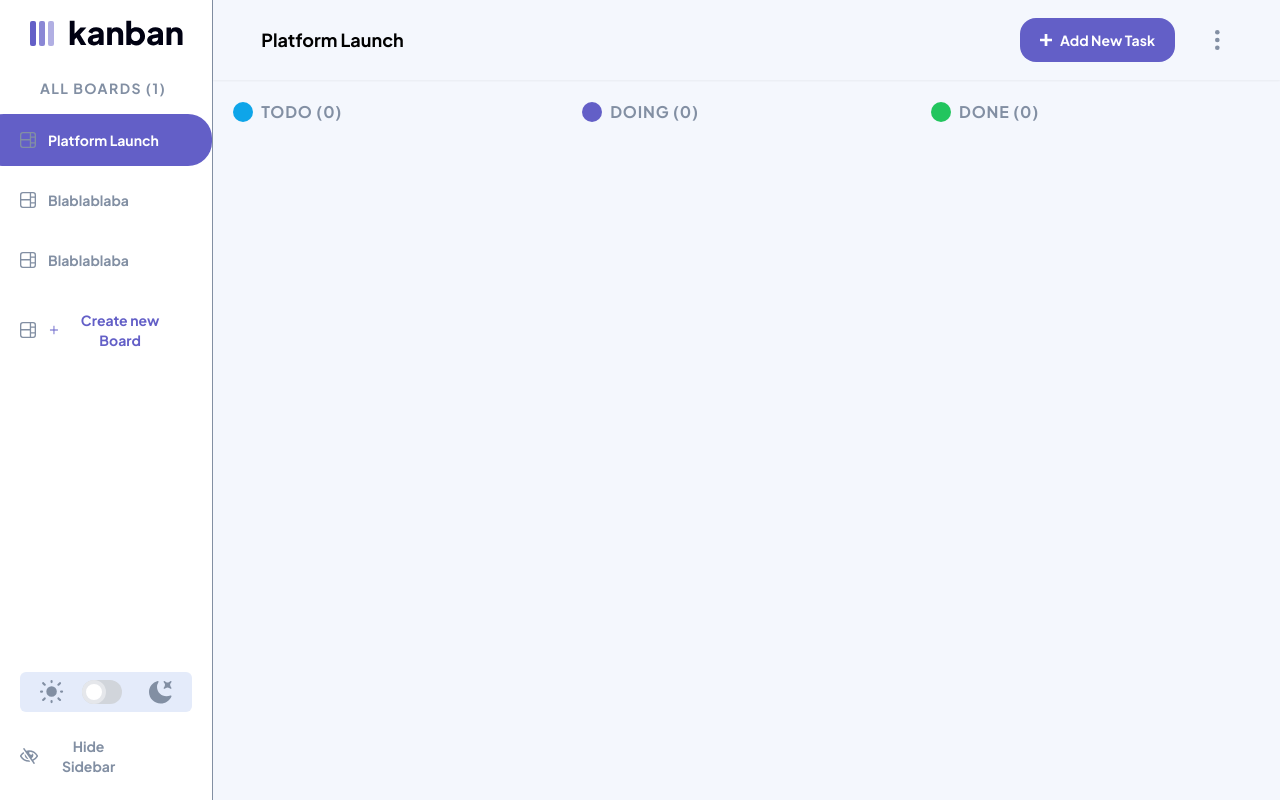
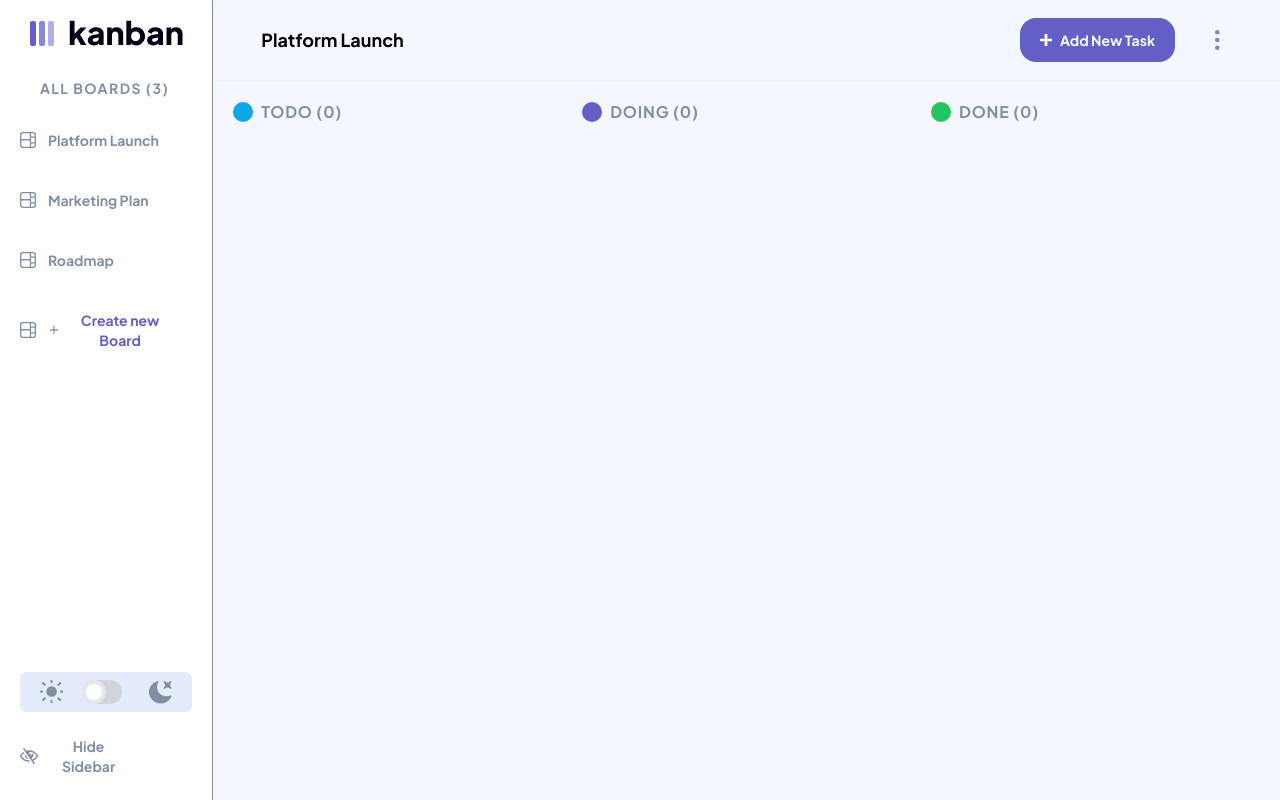
Before and after one commit to danielgen01/kanbanboard-frontend, a React (Vite) app: page / in a window 1280 px wide. Built offline with nearby package versions, Linux system fonts and the light colour scheme.

Commit message:
render JSON boards correctly

```diff
--- a/src/components/MainLayout/Sidebar.tsx
+++ b/src/components/MainLayout/Sidebar.tsx
@@ -11,6 +11,8 @@ import iconLight from "../../../assets/icon-light-theme.svg"
 import iconDark from "../../../assets/icon-dark-theme.svg"
 import iconShowSidebar from "../../../assets/icon-show-sidebar.svg"
 import iconHideSidebar from "../../../assets/icon-hide-sidebar.svg"
+import CustomBoard from "../reusable/CustomBoard"
+import data from "../../../data.json"
 
 const Sidebar = () => {
   const isSideBarOpen = useSelector(
@@ -47,6 +49,10 @@ const Sidebar = () => {
     localStorage.setItem("theme", newIsDarkMode ? "dark" : "light")
     setIsDarkMode(newIsDarkMode)
   }
+
+  const boardTitles = data.boards.map((board) => board.name)
+
+  console.log(boardTitles)
   return (
     <>
       <aside
@@ -60,28 +66,15 @@ const Sidebar = () => {
           <img src={LogoDark} alt="" className="block dark:hidden" />
         </figure>
         <h2 className="uppercase px-10 mt-4 text-medium-gray font-bold tracking-widest text-sm">
-          all boards (1)
+          all boards ({boardTitles.length})
         </h2>
 
         <section className="boards-list-buttons flex flex-col gap-2">
-          <button className="flex items-center px-10 bg-dark-purple py-4 rounded-3xl -ml-5 gap-3 font-bold text-sm">
-            <img src={boardicon} alt="icon" />
-            <span className="text-white">Platform Launch</span>
-          </button>
-
-          <button className="flex items-center px-10 py-4 rounded-3xl -ml-5 gap-3 font-bold text-sm  hover:bg-bright-gray duration-200">
-            <img src={boardicon} alt="logo" />
-            <span className="text-medium-gray hover:text-dark-purple">
-              Blablablaba
-            </span>
-          </button>
-
-          <button className="flex items-center px-10 py-4 rounded-3xl -ml-5 gap-3 font-bold text-sm  hover:bg-bright-gray duration-200">
-            <img src={boardicon} alt="logo" />
-            <span className="text-medium-gray hover:text-dark-purple">
-              Blablablaba
-            </span>
-          </button>
+          {data.boards.map((board) => (
+            <React.Fragment key={board.name}>
+              <CustomBoard name={board.name} />
+            </React.Fragment>
+          ))}
 
           <button
             className="flex items-center px-10 py-4 rounded-3xl -ml-5 gap-3
--- /dev/null
+++ b/src/components/reusable/CustomBoard.tsx
@@ -0,0 +1,19 @@
+import React from "react"
+import boardicon from "../../../assets/icon-board.svg"
+
+type props = {
+    name:any
+}
+
+const CustomBoard:React.FC<props> = ({name}) => {
+  return (
+    <button className="flex items-center px-10 py-4 rounded-3xl -ml-5 gap-3 font-bold text-sm  hover:bg-bright-gray duration-200">
+      <img src={boardicon} alt="logo" />
+      <span className="text-medium-gray hover:text-dark-purple">
+        {name}
+      </span>
+    </button>
+  )
+}
+
+export default CustomBoard
```
